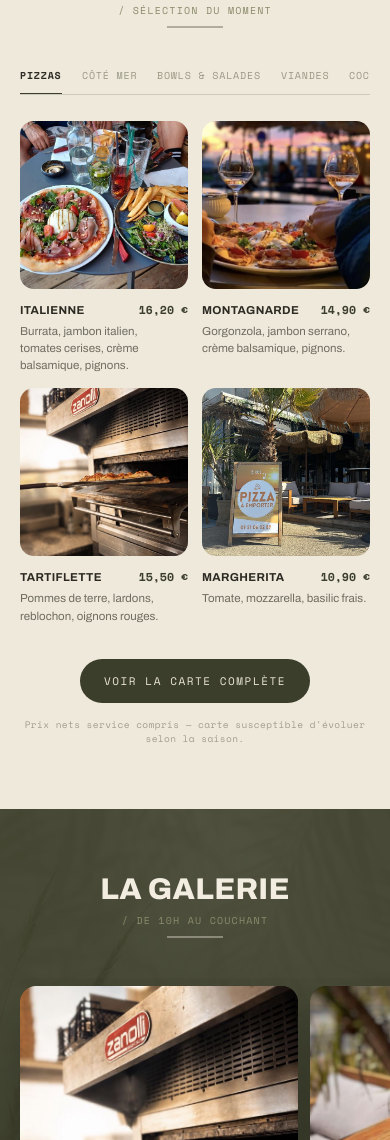
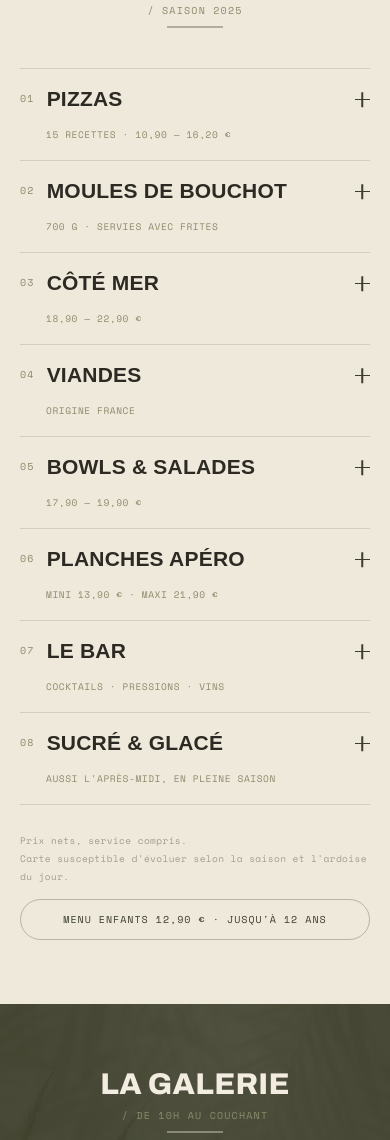
Before and after one commit to louisonb4-arch/le-caprice-, a plain HTML site: page index.html in a window 390 px wide. Shown: the part 2085-3225 px from the top of the page. Drawn offline with nearby package versions, Linux system fonts and the light colour scheme.

Commit message:
Carte complète en accordéon sur la page d'accueil, sans photos
La sélection à onglets + photos est remplacée par les 8 catégories de la
carte 2025 (pizzas, moules, côté mer, viandes, bowls & salades, planches,
bar, sucré & glacé), une seule ouverte à la fois. Replié, l'ensemble tient
en 8 lignes : la page reste courte sur mobile.

Chrome n'émet pas de transitionend sur grid-template-rows, donc le refresh
de ScrollTrigger (galerie pinnée) est déclenché sur minuteur.

Co-Authored-By: Claude Opus 4.8 (1M context) <noreply@anthropic.com>

```diff
--- a/index.html
+++ b/index.html
@@ -45,7 +45,7 @@ html{scroll-behavior:smooth}
 body{font-family:var(--f-display);color:var(--ink);background:var(--olive-hover);-webkit-font-smoothing:antialiased;-moz-osx-font-smoothing:grayscale;font-kerning:normal;font-feature-settings:"kern" 1,"liga" 1}
 h1,h2{text-wrap:balance}
 p{text-wrap:pretty}
-.dish-price,.tm-tel,.avis-score .n,.item .p{font-variant-numeric:tabular-nums}
+.tm-tel,.avis-score .n,.item .p{font-variant-numeric:tabular-nums}
 a{color:inherit;text-decoration:none}
 img{display:block;width:100%;height:100%;object-fit:cover}
 
@@ -170,37 +170,38 @@ body.menu-open .burger span:nth-child(3){transform:translateY(-7px) rotate(-45de
 .ambiance .section-head span{color:var(--sage)}
 .ambiance .section-rule{background:var(--cream);opacity:0.4}
 
-/* ============ LA CARTE ============ */
+/* ============ LA CARTE (accordéon complet) ============ */
 .carte{background:var(--cream-warm);padding:132px 46px 124px}
 .carte-inner{max-width:1240px;margin:0 auto}
-.tabs{display:flex;flex-wrap:wrap;gap:0 30px;margin-bottom:44px;border-bottom:1px solid rgba(59,62,43,0.18)}
-.tab{position:relative;font-family:var(--f-mono);font-size:11.5px;letter-spacing:0.14em;padding:0 0 14px;border:none;background:none;color:#9a9885;cursor:pointer;transition:color .2s}
-.tab::after{content:"";position:absolute;left:0;right:0;bottom:-1px;height:2px;background:var(--olive);transform:scaleX(0);transform-origin:left;transition:transform .25s ease}
-.tab:hover{color:var(--ink)}
-.tab.active{color:var(--ink);font-weight:700}
-.tab.active::after{transform:scaleX(1)}
-.dishes{display:grid;grid-template-columns:repeat(4,1fr);gap:26px;transition:opacity .15s}
-.dishes.fading{opacity:0}
-.dish-img{aspect-ratio:1/1;border-radius:24px;overflow:hidden}
-.dish-ph{position:relative;aspect-ratio:1/1;border-radius:24px;overflow:hidden;display:flex;flex-direction:column;justify-content:flex-end;gap:14px;padding:26px;background:var(--olive);color:var(--cream)}
-.dish-ph::after{content:"";position:absolute;top:-30%;right:-20%;width:70%;aspect-ratio:1;border-radius:50%;border:1px solid rgba(236,230,217,0.14)}
-.dish-ph .ph-name{font-weight:800;font-size:clamp(19px,1.75vw,26px);line-height:1.02;letter-spacing:0.01em;text-transform:uppercase;text-wrap:balance}
-.dish-ph .ph-rule{width:34px;height:1px;background:rgba(236,230,217,0.45)}
-.dish-ph .ph-tag{font-family:var(--f-mono);font-size:9.5px;letter-spacing:0.22em;color:rgba(236,230,217,0.5)}
-.dish:hover .dish-ph{box-shadow:0 18px 40px rgba(44,42,34,0.16)}
-.dish-line{display:flex;justify-content:space-between;align-items:baseline;margin-top:18px;gap:10px}
-.dish{cursor:default;transition:transform .35s cubic-bezier(.2,.7,.2,1)}
-.dish .dish-img,.dish .dish-ph{transition:filter .35s ease,box-shadow .35s ease}
-.dish:hover{transform:translateY(-6px)}
-.dish:hover .dish-img{filter:brightness(1.04);box-shadow:0 18px 40px rgba(44,42,34,0.16)}
-.dish:hover .dish-name{color:var(--sage)}
-.dish-name{font-weight:700;font-size:14px;letter-spacing:0.06em;transition:color .2s}
-.dish-price{font-family:var(--f-mono);font-weight:700;font-size:14px;color:var(--olive)}
-.dish-desc{margin:8px 0 0;font-size:13.5px;line-height:1.6;color:var(--ink-soft)}
-.carte-cta{text-align:center;margin-top:52px}
-.btn-solid{display:inline-block;background:var(--olive);color:var(--cream);border-radius:40px;padding:16px 34px;font-family:var(--f-mono);font-size:12px;letter-spacing:0.14em;transition:background .2s}
-.btn-solid:hover{background:var(--olive-hover)}
-.carte-note{margin-top:14px;font-family:var(--f-mono);font-size:11px;letter-spacing:0.08em;color:#a09e8c}
+.menu-acc{border-top:1px solid rgba(59,62,43,0.16)}
+.cat{border-bottom:1px solid rgba(59,62,43,0.16)}
+.cat-head{width:100%;display:flex;align-items:baseline;gap:22px;padding:26px 0;background:none;border:none;text-align:left;cursor:pointer;color:var(--ink)}
+.cat-num{font-family:var(--f-mono);font-size:11px;letter-spacing:0.16em;color:var(--sage);flex:0 0 auto;transition:color .25s}
+.cat-name{font-weight:800;font-size:clamp(26px,3.1vw,42px);line-height:1;letter-spacing:0.01em;text-transform:uppercase;transition:transform .35s cubic-bezier(.2,.7,.2,1),color .25s}
+.cat-meta{margin-left:auto;font-family:var(--f-mono);font-size:11px;letter-spacing:0.1em;color:var(--sage);text-align:right;flex:0 0 auto}
+.cat-plus{position:relative;flex:0 0 auto;width:19px;height:19px;align-self:center;margin-left:6px}
+.cat-plus::before,.cat-plus::after{content:"";position:absolute;top:50%;left:0;width:100%;height:1.5px;background:var(--olive);transition:transform .35s cubic-bezier(.2,.7,.2,1)}
+.cat-plus::after{transform:rotate(90deg)}
+.cat-head:hover .cat-name{transform:translateX(8px)}
+.cat-head:hover .cat-num{color:var(--olive)}
+.cat.open .cat-plus::after{transform:rotate(0deg)}
+.cat.open .cat-num{color:var(--olive)}
+.cat-panel{display:grid;grid-template-rows:0fr;transition:grid-template-rows .55s cubic-bezier(.2,.7,.2,1)}
+.cat.open .cat-panel{grid-template-rows:1fr}
+.cat-panel-in{overflow:hidden}
+.cat-story{margin:0 0 26px;font-family:var(--f-serif);font-style:italic;font-size:20px;line-height:1.45;color:var(--sage)}
+.items{display:grid;grid-template-columns:repeat(2,1fr);gap:6px 56px;padding-bottom:12px}
+.item{padding:11px 0;border-bottom:1px dotted rgba(59,62,43,0.16)}
+.item .line{display:flex;align-items:baseline;gap:10px}
+.item .n{font-weight:700;font-size:14.5px;letter-spacing:0.02em}
+.item .tag{margin-left:9px;font-family:var(--f-mono);font-size:9px;letter-spacing:0.16em;text-transform:uppercase;color:var(--olive);border:1px solid rgba(59,62,43,0.3);border-radius:20px;padding:2px 8px;vertical-align:middle}
+.item .dots{flex:1;border-bottom:1px dotted rgba(59,62,43,0.28);transform:translateY(-4px)}
+.item .p{font-family:var(--f-mono);font-weight:700;font-size:13.5px;color:var(--olive);white-space:nowrap}
+.item .d{display:block;margin-top:4px;font-size:13px;line-height:1.55;color:var(--ink-soft);max-width:46ch}
+.cat-note{margin:16px 0 30px;font-family:var(--f-mono);font-size:11px;letter-spacing:0.06em;line-height:1.8;color:#a09e8c}
+.carte-cta{margin-top:40px;display:flex;justify-content:space-between;align-items:baseline;gap:20px;flex-wrap:wrap}
+.carte-note{font-family:var(--f-mono);font-size:11px;letter-spacing:0.08em;line-height:1.9;color:#a09e8c}
+.carte-kids{font-family:var(--f-mono);font-size:11px;letter-spacing:0.14em;color:var(--olive);border:1px solid rgba(59,62,43,0.3);border-radius:40px;padding:11px 20px;white-space:nowrap}
 
 
 /* ============ AMBIANCE (scroll horizontal pinné) ============ */
@@ -313,20 +314,25 @@ body.menu-open .burger span:nth-child(3){transform:translateY(-7px) rotate(-45de
   .section-head h2{font-size:30px}
   .section-head span{font-size:10px}
 
-  /* --- la carte --- */
+  /* --- la carte : accordéon compact --- */
   .carte{padding:64px 20px}
-  .tabs{gap:0 20px;margin-bottom:26px;flex-wrap:nowrap;overflow-x:auto;scrollbar-width:none;-webkit-overflow-scrolling:touch}
-  .tabs::-webkit-scrollbar{display:none}
-  .tab{flex:0 0 auto;font-size:10px;letter-spacing:0.08em;padding:0 0 11px}
-  .dishes{grid-template-columns:repeat(2,1fr);gap:14px}
-  .dish-img,.dish-ph{border-radius:14px}
-  .dish-line{margin-top:12px;gap:6px}
-  .dish-name{font-size:11.5px;letter-spacing:0.03em}
-  .dish-price{font-size:11.5px}
-  .dish-desc{font-size:11.5px;line-height:1.5;margin-top:5px}
-  .carte-cta{margin-top:34px}
-  .btn-solid{padding:14px 24px;font-size:11px}
+  .cat-head{gap:12px;padding:19px 0;flex-wrap:wrap;align-items:center}
+  .cat-num{font-size:10px;letter-spacing:0.12em}
+  .cat-name{font-size:21px;line-height:1.05;flex:1}
+  .cat-meta{order:3;flex:1 0 100%;margin:5px 0 0 26px;text-align:left;font-size:9.5px;letter-spacing:0.06em}
+  .cat-plus{width:15px;height:15px;margin-left:0}
+  .cat-head:hover .cat-name{transform:none}
+  .cat-story{margin:2px 0 18px 26px;font-size:16px;line-height:1.4}
+  .items{grid-template-columns:1fr;gap:0;padding-bottom:6px}
+  .item{padding:10px 0}
+  .item .n{font-size:13.5px}
+  .item .tag{margin-left:6px;font-size:8px;padding:1px 6px}
+  .item .p{font-size:12.5px}
+  .item .d{font-size:12px;line-height:1.5;max-width:none}
+  .cat-note{margin:12px 0 22px;font-size:9.5px;letter-spacing:0.04em;line-height:1.7}
+  .carte-cta{margin-top:26px;flex-direction:column;align-items:stretch;gap:14px}
   .carte-note{font-size:9.5px;letter-spacing:0.04em}
+  .carte-kids{text-align:center;font-size:10px;letter-spacing:0.1em;padding:12px 14px;white-space:normal}
 
   /* --- galerie : titre centré, swipe natif --- */
   .ambiance{padding:64px 0 0}
@@ -474,14 +480,13 @@ body.menu-open .burger span:nth-child(3){transform:translateY(-7px) rotate(-45de
   <div class="carte-inner">
     <div class="section-head rv">
       <h2>LA CARTE</h2>
-      <span>/ SÉLECTION DU MOMENT</span>
+      <span>/ SAISON 2025</span>
     </div>
     <div class="section-rule"></div>
-    <div class="tabs rv" id="tabs"></div>
-    <div class="dishes" id="dishes"></div>
+    <div class="menu-acc rv" id="menuAcc"></div>
     <div class="carte-cta">
-      <a href="carte.html" class="btn-solid">VOIR LA CARTE COMPLÈTE</a>
-      <div class="carte-note">Prix nets service compris — carte susceptible d'évoluer selon la saison.</div>
+      <div class="carte-note">Prix nets, service compris.<br>Carte susceptible d'évoluer selon la saison et l'ardoise du jour.</div>
+      <div class="carte-kids">MENU ENFANTS 12,90 € · JUSQU'À 12 ANS</div>
     </div>
   </div>
 </section>
@@ -600,76 +605,165 @@ body.menu-open .burger span:nth-child(3){transform:translateY(-7px) rotate(-45de
 </footer>
 
 <script>
-const MENU = {
-  'PIZZAS': [
-    { name: 'ITALIENNE', price: '16,20 €', desc: 'Burrata, jambon italien, tomates cerises, crème balsamique, pignons.', img: 'assets/pizza-burrata.jpg' },
-    { name: 'MONTAGNARDE', price: '14,90 €', desc: 'Gorgonzola, jambon serrano, crème balsamique, pignons.', img: 'assets/pizza-sunset.jpg' },
-    { name: 'TARTIFLETTE', price: '15,50 €', desc: 'Pommes de terre, lardons, reblochon, oignons rouges.', img: 'assets/four-pizza.jpg' },
-    { name: 'MARGHERITA', price: '10,90 €', desc: 'Tomate, mozzarella, basilic frais.', img: 'assets/devanture-pizza.jpg' },
-  ],
-  'CÔTÉ MER': [
-    { name: 'TATAKI DE THON', price: '22,90 €', desc: 'Longe snackée, sauce asiatique, sésame, frites & salade.', img: 'assets/tataki-hd.jpg' },
-    { name: 'TARTARE DE SAUMON', price: '19,50 €', desc: 'Saumon frais & fumé, crème ciboulette.', ph: '[ TARTARE DE SAUMON ]' },
-    { name: 'MOULES MARINIÈRE', price: '13,90 €', desc: '700 g — vin blanc, échalotes, oignons, persil, frites maison.', img: 'assets/moules.jpg' },
-    { name: 'FISH & CHIPS', price: '18,90 €', desc: 'Cabillaud croustillant, sauce tartare.', ph: '[ FISH & CHIPS ]' },
-  ],
-  'BOWLS & SALADES': [
-    { name: 'BOWL BURRATA', price: '19,50 €', desc: 'Quinoa, jambon serrano, avocat, raisins frais, pignons, basilic.', img: 'assets/bowl-burrata-hd.jpg' },
-    { name: 'BOWL SAUMON OU THON', price: '19,50 €', desc: 'Tartare ou ceviche, mangue, feta, grenade, sésame.', img: 'assets/bowls-mains.jpg' },
-    { name: 'BOWL CROUSTI POULET', price: '19,50 €', desc: 'Poulet croustillant, légumes de saison.', img: 'assets/poulet-puree.jpg' },
-    { name: 'CROUSTI CÉSAR', price: '17,90 €', desc: 'Poulet croustillant, parmesan, croûtons.', img: 'assets/salades-crousti.jpg' },
-  ],
-  'VIANDES': [
-    { name: 'ENTRECÔTE 350 G', price: '23,90 €', desc: 'Origine France. Sauce au choix, frites, salade ou légumes.', ph: '[ ENTRECÔTE ]' },
-    { name: 'TARTARE DE BŒUF', price: '19,90 €', desc: "Charolais, à l'italienne — pesto, parmesan, tomates mi-séchées, pignons.", img: 'assets/tartare.jpg' },
-    { name: "BAVETTE D'ALOYAU 250 G", price: '18,90 €', desc: 'Origine France. Sauce au choix, frites, salade ou légumes.', ph: '[ BAVETTE ]' },
-    { name: 'CAMEMBERT RÔTI', price: '19,90 €', desc: 'À partager — charcuterie, frites, salade.', ph: '[ CAMEMBERT RÔTI ]' },
-  ],
-  'COCKTAILS': [
-    { name: 'MOJITO', price: '9,50 €', desc: 'Rhum, menthe, citron vert, canne. Fraise ou passion 9,90 €.', img: 'assets/cocktails.jpg' },
-    { name: 'APEROL SPRITZ', price: '8,90 €', desc: 'Aperol, prosecco, eau pétillante.', ph: '[ APEROL SPRITZ ]' },
-    { name: 'PIÑA COLADA', price: '8,90 €', desc: 'Rhum, ananas, coco.', ph: '[ PIÑA COLADA ]' },
-    { name: 'TI PUNCH', price: '7,00 €', desc: 'Rhum agricole, citron vert, sucre de canne.', ph: '[ TI PUNCH ]' },
-  ],
-};
+const CARTE = [
+  {
+    name: 'PIZZAS', meta: '15 RECETTES · 10,90 — 16,20 €',
+    story: 'Le four ne redescend jamais vraiment en température.',
+    note: 'Supplément burrata, saumon ou jambon italien 4,50 €.',
+    items: [
+      { n: 'Italienne', tag: 'Signature', p: '16,20 €', d: 'Burrata, jambon italien, tomates cerises, crème balsamique, pignons.' },
+      { n: 'Nordique', p: '16,20 €', d: 'Crème ciboulette, saumon frais.' },
+      { n: 'Tartiflette', p: '15,50 €', d: 'Pommes de terre, lardons, reblochon, oignons rouges.' },
+      { n: 'Burger', p: '15,50 €', d: 'Cheddar râpé, viande hachée, oignons rouges.' },
+      { n: 'Montagnarde', p: '14,90 €', d: 'Gorgonzola, jambon serrano, crème balsamique, pignons.' },
+      { n: 'Fermière', p: '14,90 €', d: 'Gésiers, lardons, salade, croûtons.' },
+      { n: 'Pili-pili', p: '14,50 €', d: 'Poivrons, chorizo, merguez, œuf.' },
+      { n: 'Kébab', p: '14,50 €' },
+      { n: "Pop's", p: '14,20 €', d: 'Lardons, miel, chèvre.' },
+      { n: '4 Fromages', p: '14,20 €' },
+      { n: 'Végétarienne', p: '14,20 €' },
+      { n: 'Régina', p: '13,20 €' },
+      { n: 'Hawaï', p: '13,20 €' },
+      { n: 'Garlic Pizze', p: '11,90 €', d: 'Base crème, ail, persil.' },
+      { n: 'Margherita', p: '10,90 €' },
+    ],
+  },
+  {
+    name: 'MOULES DE BOUCHOT', meta: '700 G · SERVIES AVEC FRITES',
+    story: "La marmite qui fait la réputation de l'esplanade.",
+    items: [
+      { n: 'Marinière', p: '13,90 €', d: 'Vin blanc, échalotes, oignons, persil.' },
+      { n: 'Crème', p: '14,90 €' },
+      { n: 'Curry', p: '14,90 €' },
+      { n: 'Roquefort AOP', p: '15,90 €' },
+    ],
+  },
+  {
+    name: 'CÔTÉ MER', meta: '18,90 — 22,90 €',
+    story: 'Travaillé minute, servi face à la marée.',
+    items: [
+      { n: 'Tataki de Thon', tag: 'Signature', p: '22,90 €', d: 'Longe snackée, sauce asiatique, graines de sésame, frites & salade.' },
+      { n: 'Tartare de Saumon', p: '19,50 €', d: 'Saumon frais & fumé, crème ciboulette.' },
+      { n: 'Ceviche de Thon', p: '19,50 €', d: 'Thon frais assaisonné minute.' },
+      { n: 'Fish & Chips', p: '18,90 €', d: 'Cabillaud croustillant, sauce tartare.' },
+    ],
+  },
+  {
+    name: 'VIANDES', meta: 'ORIGINE FRANCE',
+    story: 'Cuisson au goût, sauces maison.',
+    note: "Sauces 2,70 € — poivre, roquefort, échalote, beurre maître d'hôtel · frites, salade ou légumes.",
+    items: [
+      { n: 'Entrecôte 350 g', p: '23,90 €' },
+      { n: 'Tartare de Bœuf Charolais', p: '19,90 €', d: "À l'italienne — pesto, parmesan, tomates mi-séchées, pignons." },
+      { n: "Bavette d'Aloyau 250 g", p: '18,90 €' },
+      { n: 'Grillade du Moment', p: 'ardoise' },
+    ],
+  },
+  {
+    name: 'BOWLS & SALADES', meta: '17,90 — 19,90 €',
+    story: 'Composés minute, généreux comme un midi de plage.',
+    items: [
+      { n: 'Bowl Burrata', tag: 'Signature', p: '19,50 €', d: 'Quinoa, jambon serrano, avocat, raisins frais, pignons, basilic.' },
+      { n: 'Bowl Saumon ou Thon', p: '19,50 €', d: 'Tartare ou ceviche, mangue, feta, grenade, sésame.' },
+      { n: 'Bowl Crousti Poulet', p: '19,50 €' },
+      { n: 'Camembert Rôti', tag: 'À partager', p: '19,90 €', d: 'Charcuterie, frites, salade.' },
+      { n: 'Salade Fermière', p: '17,90 €', d: 'Gésiers, lardons, feta, croûtons.' },
+      { n: 'Crousti César', p: '17,90 €' },
+      { n: 'Crousti Chèvre', p: '17,90 €', d: 'Chèvre croustillant, figues, balsamique.' },
+    ],
+  },
+  {
+    name: 'PLANCHES APÉRO', meta: 'MINI 13,90 € · MAXI 21,90 €',
+    story: "À sortir à l'heure dorée, face au couchant.",
+    items: [
+      { n: 'Planche Charcuterie-Fromage', tag: 'À partager', p: '13,90 / 21,90 €' },
+      { n: 'Assortiment Frit Apéro', p: '13,90 / 21,90 €' },
+      { n: 'Garlic Pizze à Partager', p: '11,90 €' },
+    ],
+  },
+  {
+    name: 'LE BAR', meta: 'COCKTAILS · PRESSIONS · VINS',
+    story: 'Servis généreux, jamais pressés.',
+    note: "Carte complète au bar — l'abus d'alcool est dangereux pour la santé.",
+    items: [
+      { n: 'Mojito', p: '9,50 €', d: 'Fraise ou passion 9,90 €.' },
+      { n: 'Caïpirina', p: '9,50 €' },
+      { n: 'Aperol Spritz', p: '8,90 €' },
+      { n: 'Piña Colada', p: '8,90 €' },
+      { n: 'Negroni', p: '8,90 €' },
+      { n: 'Ti Punch', p: '7,00 €' },
+      { n: 'Cocktails Sans Alcool', p: '7,90 €', d: "Caribbean sun, coco'matcha, virgin spritz…" },
+      { n: 'Bières Pression', p: 'dès 3,60 €', d: 'Stella, Leffe, Hoegaarden, Tripel Karmeliet.' },
+      { n: 'Vins au Verre', p: 'dès 4,30 €', d: 'Provence, Île de Beauté, Quincy, Pic Saint-Loup…' },
+    ],
+  },
+  {
+    name: 'SUCRÉ & GLACÉ', meta: "AUSSI L'APRÈS-MIDI, EN PLEINE SAISON",
+    story: "Le goûter des vacances, servi jusqu'au soir.",
+    items: [
+      { n: 'Crêpes', p: 'dès 3,30 €', d: 'Complète chocolat, Nutella ou caramel 7,90 €.' },
+      { n: 'Gaufres', p: 'dès 3,90 €' },
+      { n: 'Coulant au Chocolat', p: '8,50 €', d: 'Et sa boule vanille.' },
+      { n: 'Profiteroles', p: '9,90 €' },
+      { n: 'Cheesecake', p: '7,90 €' },
+      { n: 'Banana Split', p: '9,90 €' },
+      { n: 'Dame Blanche', p: '8,90 €' },
+      { n: 'Glaces & Sorbets', p: 'la boule 3,70 €', d: 'Vanille, pistache, rhum raisins, passion, cassis…' },
+    ],
+  },
+];
 
-let active = 'PIZZAS';
-const tabsEl = document.getElementById('tabs');
-const dishesEl = document.getElementById('dishes');
+const esc = s => s.replace(/&/g, '&amp;');
+const accEl = document.getElementById('menuAcc');
 
-function renderTabs() {
-  tabsEl.innerHTML = Object.keys(MENU).map(cat =>
-    `<button class="tab${cat === active ? ' active' : ''}" data-cat="${cat.replace(/&/g, '&amp;')}">${cat.replace(/&/g, '&amp;')}</button>`
-  ).join('');
-}
+accEl.innerHTML = CARTE.map((cat, i) => `
+  <article class="cat" data-i="${i}">
+    <button class="cat-head" type="button" aria-expanded="false" aria-controls="panel-${i}">
+      <span class="cat-num">${String(i + 1).padStart(2, '0')}</span>
+      <span class="cat-name">${esc(cat.name)}</span>
+      <span class="cat-meta">${esc(cat.meta)}</span>
+      <span class="cat-plus" aria-hidden="true"></span>
+    </button>
+    <div class="cat-panel" id="panel-${i}">
+      <div class="cat-panel-in">
+        <p class="cat-story">${esc(cat.story)}</p>
+        <div class="items">
+          ${cat.items.map(it => `
+            <div class="item">
+              <span class="line">
+                <span class="n">${esc(it.n)}${it.tag ? `<span class="tag">${esc(it.tag)}</span>` : ''}</span>
+                <span class="dots"></span>
+                <span class="p">${esc(it.p)}</span>
+              </span>
+              ${it.d ? `<span class="d">${esc(it.d)}</span>` : ''}
+            </div>`).join('')}
+        </div>
+        ${cat.note ? `<p class="cat-note">${esc(cat.note)}</p>` : ''}
+      </div>
+    </div>
+  </article>`).join('');
 
-function renderDishes() {
-  dishesEl.innerHTML = MENU[active].map(d => `
-    <div class="dish">
-      ${d.img
-        ? `<div class="dish-img"><img src="${d.img}" alt="${d.name}" loading="lazy"></div>`
-        : `<div class="dish-ph">
-             <span class="ph-name">${d.name.replace(/&/g, '&amp;')}</span>
-             <span class="ph-rule"></span>
-             <span class="ph-tag">${active.replace(/&/g, '&amp;')} · LE CAPRICE</span>
-           </div>`}
-      <div class="dish-line">
-        <span class="dish-name">${d.name.replace(/&/g, '&amp;')}</span>
-        <span class="dish-price">${d.price}</span>
-      </div>
-      <p class="dish-desc">${d.desc}</p>
-    </div>`
-  ).join('');
-}
+accEl.addEventListener('click', e => {
+  const head = e.target.closest('.cat-head');
+  if (!head) return;
+  const cat = head.parentElement;
+  const willOpen = !cat.classList.contains('open');
+  accEl.querySelectorAll('.cat.open').forEach(c => {
+    c.classList.remove('open');
+    c.querySelector('.cat-head').setAttribute('aria-expanded', 'false');
+  });
+  if (willOpen) {
+    cat.classList.add('open');
+    head.setAttribute('aria-expanded', 'true');
+  }
 
-tabsEl.addEventListener('click', e => {
-  const btn = e.target.closest('.tab');
-  if (!btn || btn.dataset.cat === active) return;
-  active = btn.dataset.cat;
-  renderTabs();
-  dishesEl.classList.add('fading');
-  setTimeout(() => { renderDishes(); dishesEl.classList.remove('fading'); }, 150);
+  // Le panneau change la hauteur de la page, ce qui déplace la galerie (pinnée
+  // par ScrollTrigger). Chrome n'émet pas de transitionend sur
+  // grid-template-rows : on recalcule les triggers à la fin de l'ouverture.
+  clearTimeout(accTimer);
+  accTimer = setTimeout(() => { if (window.ScrollTrigger) ScrollTrigger.refresh(); }, 580);
 });
+let accTimer = null;
 
 function toggleMenu() {
   document.getElementById('mobileMenu').classList.toggle('open');
@@ -698,8 +792,6 @@ window.addEventListener('scroll', () => {
   });
 }, {passive: true});
 
-renderTabs();
-renderDishes();
 </script>
 <script src="https://cdn.jsdelivr.net/npm/gsap@3.12.5/dist/gsap.min.js"></script>
 <script src="https://cdn.jsdelivr.net/npm/gsap@3.12.5/dist/ScrollTrigger.min.js"></script>
@@ -728,6 +820,7 @@ renderDishes();
     gsap.ticker.lagSmoothing(0);
     lenis.stop();
   }
+  window.__lenis = lenis;
 
   /* ---- Animation d'ouverture : le wordmark se pose dans le hero ---- */
   const hero = document.querySelector('.hero');
```
